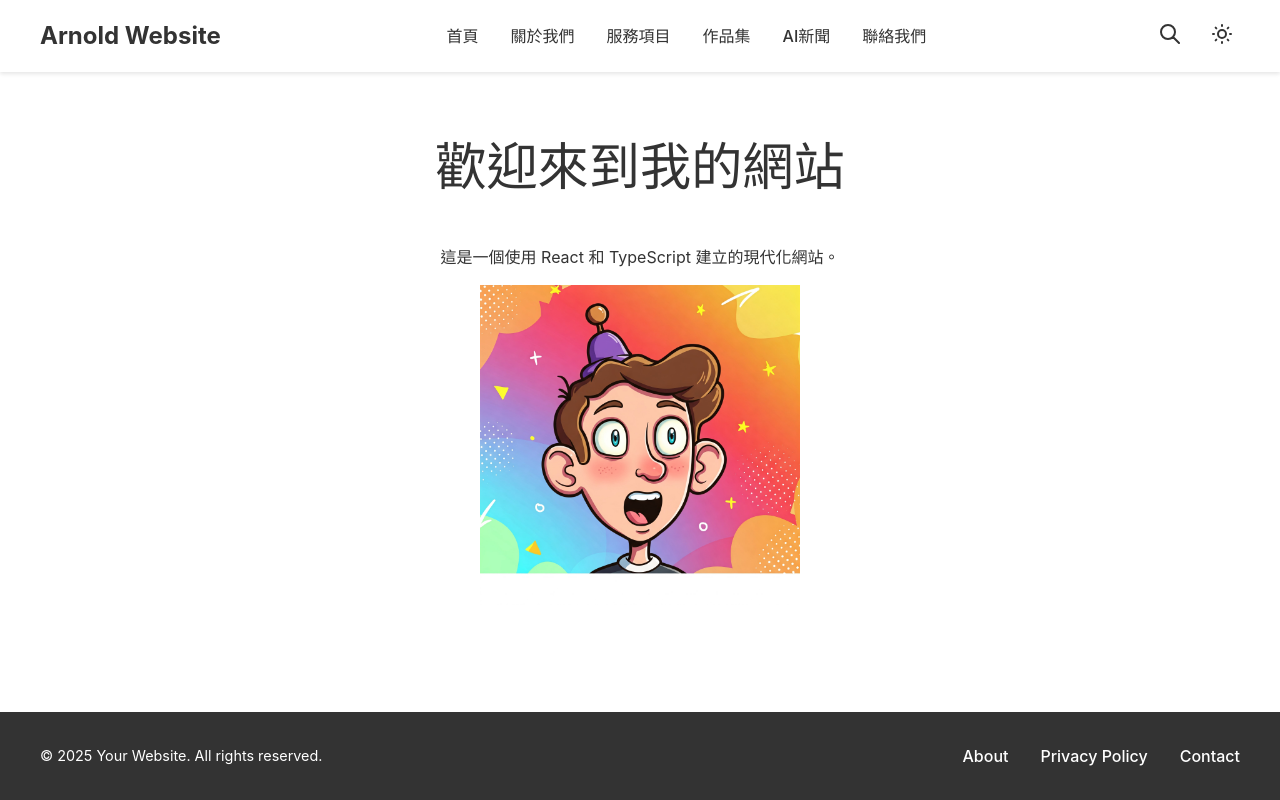
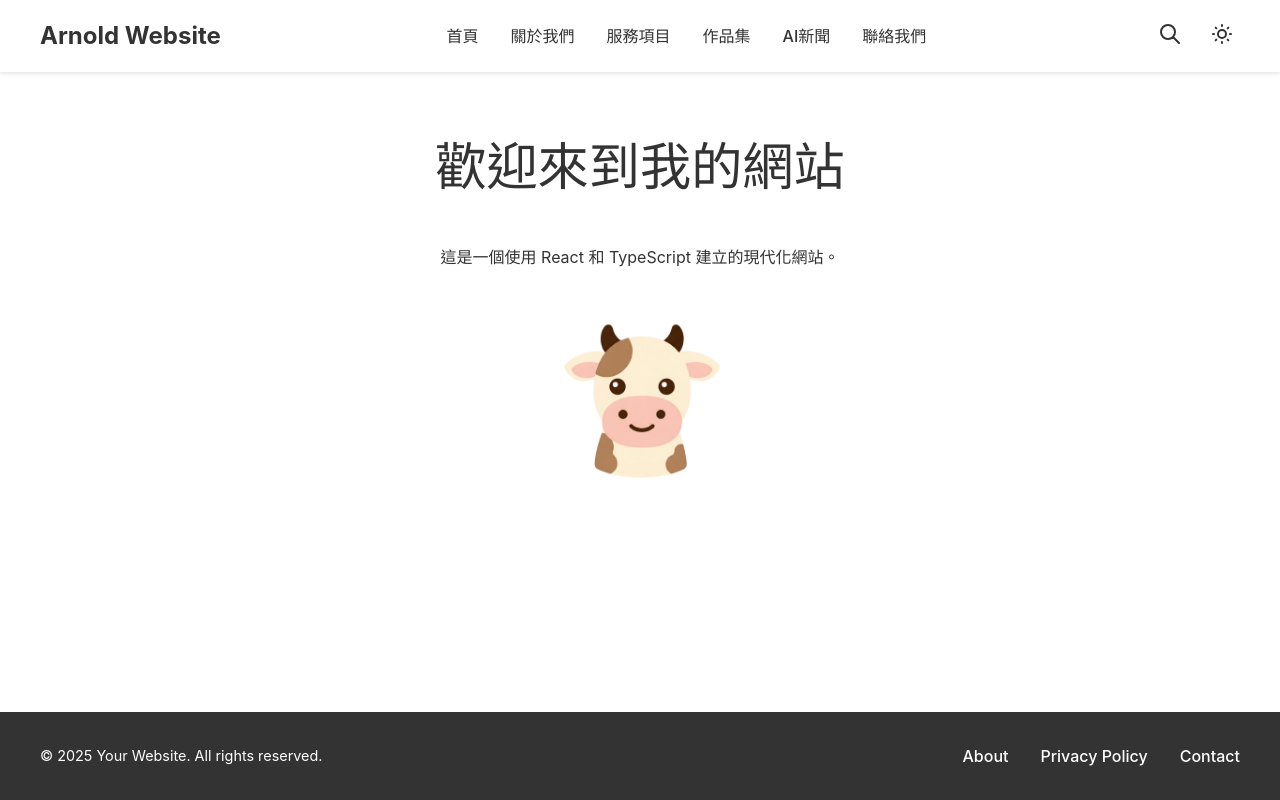
Before and after one commit to ArnoldChiou/arnold_website, a React (Vite) app: page / in a window 1280 px wide. Built offline with nearby package versions, Linux system fonts and the light colour scheme.

Commit message:
feat: add LazyImage component for optimized image loading

```diff
--- /dev/null
+++ b/src/components/LazyImage.tsx
@@ -0,0 +1,72 @@
+import React, { useRef, useEffect, useState } from 'react';
+import '../styles/components/LazyImage.css'; // 引入對應的 CSS
+
+interface LazyImageProps extends React.ImgHTMLAttributes<HTMLImageElement> {
+  placeholderSrc?: string; // 可選的低解析度預覽圖
+}
+
+const LazyImage: React.FC<LazyImageProps> = ({ src, alt, placeholderSrc, className, ...rest }) => {
+  const imgRef = useRef<HTMLImageElement | null>(null);
+  const [isLoaded, setIsLoaded] = useState(false);
+  const [isInView, setIsInView] = useState(false);
+
+  useEffect(() => {
+    const img = imgRef.current;
+    if (!img) return;
+
+    const observer = new IntersectionObserver(
+      (entries) => {
+        entries.forEach(entry => {
+          if (entry.isIntersecting) {
+            setIsInView(true);
+            observer.disconnect();
+          }
+        });
+      },
+      { threshold: 0.1 } // 當圖片 10% 進入視窗時觸發
+    );
+
+    observer.observe(img);
+
+    return () => {
+      observer.disconnect();
+    };
+  }, []);
+
+  useEffect(() => {
+    // 當圖片進入視窗後，才開始載入實際圖片
+    if (isInView) {
+      const imgElement = imgRef.current;
+      if (imgElement && src) {
+        imgElement.src = src;
+        imgElement.onload = () => {
+          setIsLoaded(true);
+        };
+        // 如果圖片已經在快取中，onload 可能不會觸發，直接設為 loaded
+        if (imgElement.complete) {
+            setIsLoaded(true);
+        }
+      }
+    }
+  }, [isInView, src]);
+
+  const currentSrc = isInView ? src : placeholderSrc;
+  const imageClassName = `
+    lazy-image
+    ${isLoaded ? 'loaded' : 'loading'}
+    ${className || ''}
+  `;
+
+  return (
+    <img
+      ref={imgRef}
+      src={currentSrc} // 先顯示 placeholder 或不顯示，進入視窗後才載入 src
+      alt={alt}
+      className={imageClassName}
+      {...rest}
+      // 移除 loading="lazy"，因為我們自己處理了
+    />
+  );
+};
+
+export default LazyImage;
--- a/src/pages/Home.tsx
+++ b/src/pages/Home.tsx
@@ -1,52 +1,20 @@
-import React, { useRef, useEffect, useState } from 'react';
+import React from 'react';
 import '../styles/pages/Home.css';
-
-const LazyImage: React.FC<React.ImgHTMLAttributes<HTMLImageElement>> = ({ src, alt, ...rest }) => {
-  const imgRef = useRef<HTMLImageElement | null>(null);
-  const [isVisible, setIsVisible] = useState(false);
-
-  useEffect(() => {
-    const img = imgRef.current;
-    if (!img) return;
-
-    if ('IntersectionObserver' in window) {
-      const observer = new window.IntersectionObserver(
-        (entries) => {
-          entries.forEach(entry => {
-            if (entry.isIntersecting) {
-              setIsVisible(true);
-              observer.disconnect();
-            }
-          });
-        },
-        { threshold: 0.1 }
-      );
-      observer.observe(img);
-      return () => observer.disconnect();
-    } else {
-      setIsVisible(true);
-    }
-  }, []);
-
-  return (
-    <img
-      ref={imgRef}
-      src={isVisible ? src : undefined}
-      alt={alt}
-      className="full-page-image"
-      {...rest}
-    />
-  );
-};
+import myImageUrl from '../assets/home_icon.png';
+import LazyImage from '../components/LazyImage'; // 從 components 匯入
 
 const Home: React.FC = () => {
   return (
     <>
-      <title>Arnold's Portfolio | 首頁</title>
       <div className="home-page">
         <h1>歡迎來到我的網站</h1>
         <p>這是一個使用 React 和 TypeScript 建立的現代化網站。</p>
-        <LazyImage src="/public/Gemini_Generated_Image_5cv2w85cv2w85cv2.jpg" alt="描述圖片" loading="lazy" />
+        <LazyImage
+          src={myImageUrl}
+          alt="網站首頁的主要視覺圖示"
+          className="full-page-image" // 可以傳遞額外的 class
+          // placeholderSrc="path/to/low-quality-placeholder.jpg" // 可選：提供低解析度預覽圖
+        />
       </div>
     </>
   );
--- /dev/null
+++ b/src/styles/components/LazyImage.css
@@ -0,0 +1,21 @@
+.lazy-image {
+  display: block; /* 防止圖片下方出現多餘空間 */
+  /* 可以加入預設背景色或 placeholder 樣式 */
+  background-color: #eee; /* 淺灰色背景作為基本 placeholder */
+  transition: opacity 0.5s ease-in-out; /* 淡入效果 */
+  opacity: 0; /* 初始時透明 */
+  min-height: 50px; /* 避免載入前高度為 0 造成跳動，可依需求調整 */
+}
+
+.lazy-image.loading {
+  /* 載入中可以加上模糊效果 */
+  /* filter: blur(10px); */
+  opacity: 0.5; /* 或者稍微顯示 placeholder */
+}
+
+.lazy-image.loaded {
+  /* 載入完成後移除 placeholder 樣式並完全顯示 */
+  background-color: transparent;
+  /* filter: blur(0); */
+  opacity: 1;
+}
--- a/src/styles/pages/home.css
+++ b/src/styles/pages/home.css
@@ -19,7 +19,7 @@ html, body {
 
 .full-page-image {
   width: auto;
-  height: 40vh;
+  height: 30vh;
   max-height: 100vh;
   object-fit: contain;
   display: block;
```
Also changed, not shown: src/assets/Gemini_Generated_Image_5cv2w85cv2w85cv2.jpg (renamed from public/Gemini_Generated_Image_5cv2w85cv2w85cv2.jpg), src/assets/home_icon.png (renamed from public/home_icon.png).
